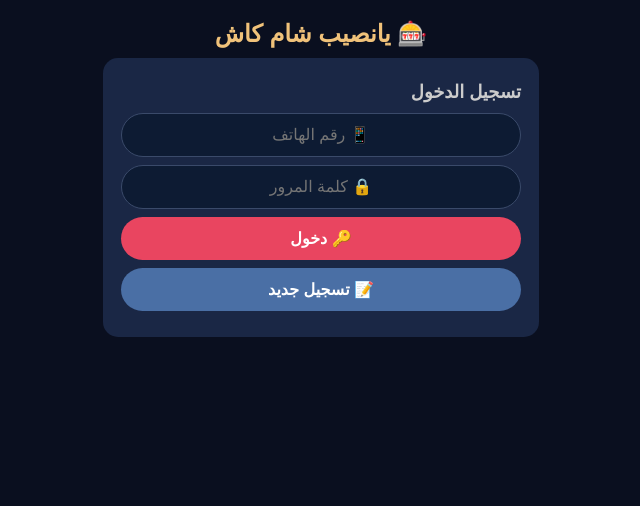
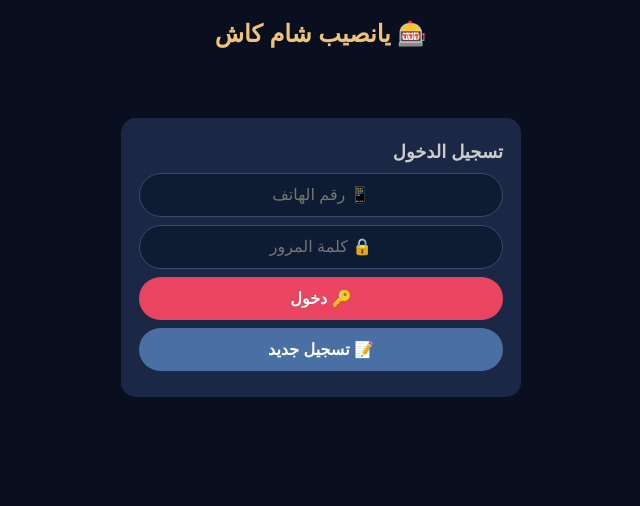
Before and after one commit to hafezsalahali9-stack/Looo, a Flask app: page / in a window 1280 px wide. Shown: the top 506 px of the page, without its empty margins (319-959 px from the left). Run offline with Flask 3, Linux system fonts and the light colour scheme; data comes from the database, SQL or seed files in the repository; some libraries are stand-ins or nearby versions.

Commit message:
Update index.html

```diff
--- a/templates/index.html
+++ b/templates/index.html
@@ -5,8 +5,9 @@
     <meta name="viewport" content="width=device-width, initial-scale=1.0">
     <title>يانصيب شام كاش</title>
     <style>
-        body { font-family: Arial; background: #0a0f1f; color: #eee; padding: 10px; margin: 0; }
-        .card { background: #1a2745; padding: 18px; border-radius: 15px; margin: 10px auto; max-width: 400px; }
+        body { font-family: Arial; background: #0a0f1f; color: #eee; padding: 0; margin: 0; }
+        .container { max-width: 400px; margin: auto; padding: 10px; padding-bottom: 100px; }
+        .card { background: #1a2745; padding: 18px; border-radius: 15px; margin: 10px 0; }
         h1 { color: #f0c27a; text-align: center; font-size: 24px; margin: 10px 0; }
         h2 { color: #ccc; font-size: 18px; margin: 5px 0 10px; }
         input, button { display: block; width: 100%; padding: 12px; margin: 8px 0; border-radius: 25px; border: none; font-size: 16px; box-sizing: border-box; }
@@ -19,12 +20,31 @@
         .ok { background: #2e7d32; }
         .err { background: #c62828; }
         img.preview { max-width: 100%; max-height: 150px; border-radius: 8px; margin: 5px 0; display: none; }
+        .ad-box { text-align: center; margin: 10px 0; min-height: 50px; }
+        .ad-bottom { position: fixed; bottom: 0; left: 0; width: 100%; text-align: center; z-index: 100; background: #0a0f1f; padding: 5px 0; }
     </style>
 </head>
 <body>
 
+<div class="container" id="app">
+
 <div id="authSection">
     <h1>🎰 يانصيب شام كاش</h1>
+
+    <!-- إعلان علوي -->
+    <div class="ad-box">
+        <script>
+          atOptions = {
+            'key' : '4c94b3494e679d2ca0fb7acdf61e6aba',
+            'format' : 'iframe',
+            'height' : 50,
+            'width' : 320,
+            'params' : {}
+          };
+        </script>
+        <script src="https://www.highperformanceformat.com/4c94b3494e679d2ca0fb7acdf61e6aba/invoke.js"></script>
+    </div>
+
     <div class="card">
         <h2>تسجيل الدخول</h2>
         <div id="authMsg"></div>
@@ -38,12 +58,39 @@
 <div id="mainSection" class="hidden">
     <h1>🎰 يانصيب شام كاش</h1>
 
+    <!-- إعلان علوي -->
+    <div class="ad-box">
+        <script>
+          atOptions = {
+            'key' : '4c94b3494e679d2ca0fb7acdf61e6aba',
+            'format' : 'iframe',
+            'height' : 50,
+            'width' : 320,
+            'params' : {}
+          };
+        </script>
+        <script src="https://www.highperformanceformat.com/4c94b3494e679d2ca0fb7acdf61e6aba/invoke.js"></script>
+    </div>
+
     <div class="card">
         <div class="info">💰 الرصيد: <span id="balance">0</span> ل.س</div>
-        <div class="info">🎁 رصيد مجاني: <span id="freeBalance">0</span> ل.س</div>
         <div class="info">🎫 البطاقات: <span id="ticketCount">0</span> / 50</div>
         <button id="buyBtn" onclick="buyTicket()">🛒 شراء بطاقة (10,000 ل.س)</button>
         <button onclick="logout()" style="background:#555;">🚪 تسجيل خروج</button>
+    </div>
+
+    <!-- إعلان وسطي -->
+    <div class="ad-box">
+        <script>
+          atOptions = {
+            'key' : '4c94b3494e679d2ca0fb7acdf61e6aba',
+            'format' : 'iframe',
+            'height' : 50,
+            'width' : 320,
+            'params' : {}
+          };
+        </script>
+        <script src="https://www.highperformanceformat.com/4c94b3494e679d2ca0fb7acdf61e6aba/invoke.js"></script>
     </div>
 
     <div class="card">
@@ -60,13 +107,22 @@
         <input type="number" id="withdrawAmount" placeholder="💰 المبلغ" value="10000">
         <button onclick="submitWithdraw()">📤 طلب سحب</button>
     </div>
+</div>
 
-    <div class="card">
-        <h2>🎡 العجلة المجانية</h2>
-        <p style="font-size:14px; color:#aaa;">شاهد إعلاناً واربح رصيداً مجانياً</p>
-        <button onclick="freeSpin()" style="background:#3b82f6;">▶ شاهد إعلان + لف العجلة</button>
-        <div id="spinResult" style="margin-top:10px; font-weight:bold; color:#f5c542;"></div>
-    </div>
+</div>
+
+<!-- إعلان سفلي ثابت -->
+<div class="ad-bottom">
+    <script>
+      atOptions = {
+        'key' : '4c94b3494e679d2ca0fb7acdf61e6aba',
+        'format' : 'iframe',
+        'height' : 50,
+        'width' : 320,
+        'params' : {}
+      };
+    </script>
+    <script src="https://www.highperformanceformat.com/4c94b3494e679d2ca0fb7acdf61e6aba/invoke.js"></script>
 </div>
 
 <script>
@@ -83,7 +139,6 @@
             document.getElementById('authSection').classList.add('hidden');
             document.getElementById('mainSection').classList.remove('hidden');
             document.getElementById('balance').textContent = Number(d.user.balance).toLocaleString();
-            document.getElementById('freeBalance').textContent = Number(d.user.free_balance).toLocaleString();
             document.getElementById('ticketCount').textContent = d.ticket_count;
         } else {
             document.getElementById('authSection').classList.remove('hidden');
@@ -113,12 +168,11 @@
         else { showAuthMsg('✅ تم التسجيل', 'ok'); refresh(); }
     }
 
-    async function logout() {
-        await api('/api/logout', 'POST');
-        location.reload();
-    }
+    async function logout() { await api('/api/logout', 'POST'); location.reload(); }
 
     async function buyTicket() {
+        let ad = confirm('📢 إعلان سريع:\n\nهل تريد متابعة شراء البطاقة؟');
+        if (!ad) return;
         let d = await api('/api/buy', 'POST');
         alert(d.message || d.error);
         refresh();
@@ -160,15 +214,6 @@
         reader.readAsDataURL(file);
     }
 
-    async function freeSpin() {
-        let d = await api('/api/spin', 'POST');
-        if (d.error) alert(d.error);
-        else {
-            document.getElementById('spinResult').textContent = `🎁 ربحت ${d.prize.toLocaleString()} ل.س رصيد مجاني!`;
-            refresh();
-        }
-    }
-
     refresh();
     setInterval(refresh, 3000);
 </script>
```
